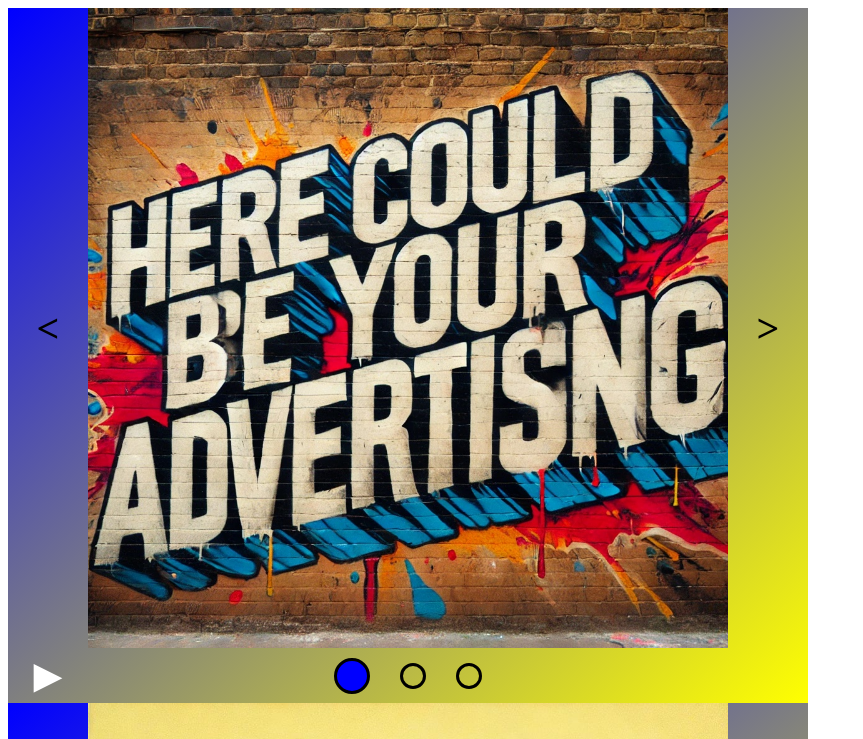
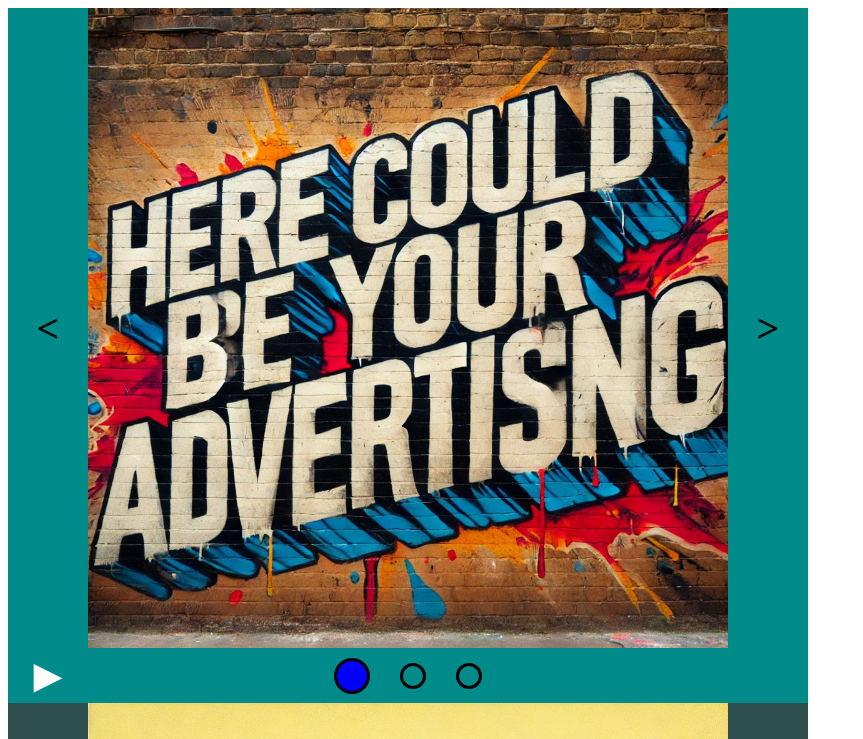
Before and after one commit to DaniilT048/Slider-Class, a plain HTML site: page index.html in a window 1280 px wide. Shown: the top 739 px of the page, without its empty margins (0-863 px from the left). Drawn offline with Linux system fonts and the light colour scheme.

Commit message:
maked background settings and readme.md

```diff
--- a/Slider.js
+++ b/Slider.js
@@ -19,6 +19,7 @@ export class Slider {
             sliderTimer: 1,
             isDotsHidden: false,
             isAutoSlidesButtonHidden: false,
+            primaryColor: '#008B8B',
        }
 
        const options ={
@@ -33,17 +34,16 @@ export class Slider {
         this.sliderTimer = options.sliderTimer;
         this.isDotsHidden = options.isDotsHidden;
         this.isAutoSlidesButtonHidden = options.isAutoSlidesButtonHidden;
+        this.primaryColor = options.primaryColor;
+        this.buttonSliderColor = options.buttonSliderColor;
 
         if (!this.isDotsHidden) {
             this.generateDots()
         }
 
+        this.sliderColor()
         this.generateImage()
         this.slideSwipe()
-
-
-
-
 
         this.makeSubscriptionForElement()
         this.touchSliderEvents()
@@ -182,4 +182,8 @@ export class Slider {
             this.onRight()
         }
     }
+
+    sliderColor() {
+        document.querySelector(`${this.sliderId}.slider`).style.background = this.primaryColor;
+    }
 }
--- a/script.js
+++ b/script.js
@@ -25,4 +25,5 @@ const slider = new Slider({
     sliderTimer: 1,
     isDotsHidden: true,
     isAutoSlidesButtonHidden: true,
+    primaryColor: '#2F4F4F',
 });
--- a/style.css
+++ b/style.css
@@ -5,7 +5,6 @@
 .slider {
     display: grid;
     grid-template-columns: 10% 1fr 10%;
-    background: linear-gradient(to bottom right, blue, yellow);
     max-width: 800px;
 }
 
```
Also changed, not shown: 1 other file.
